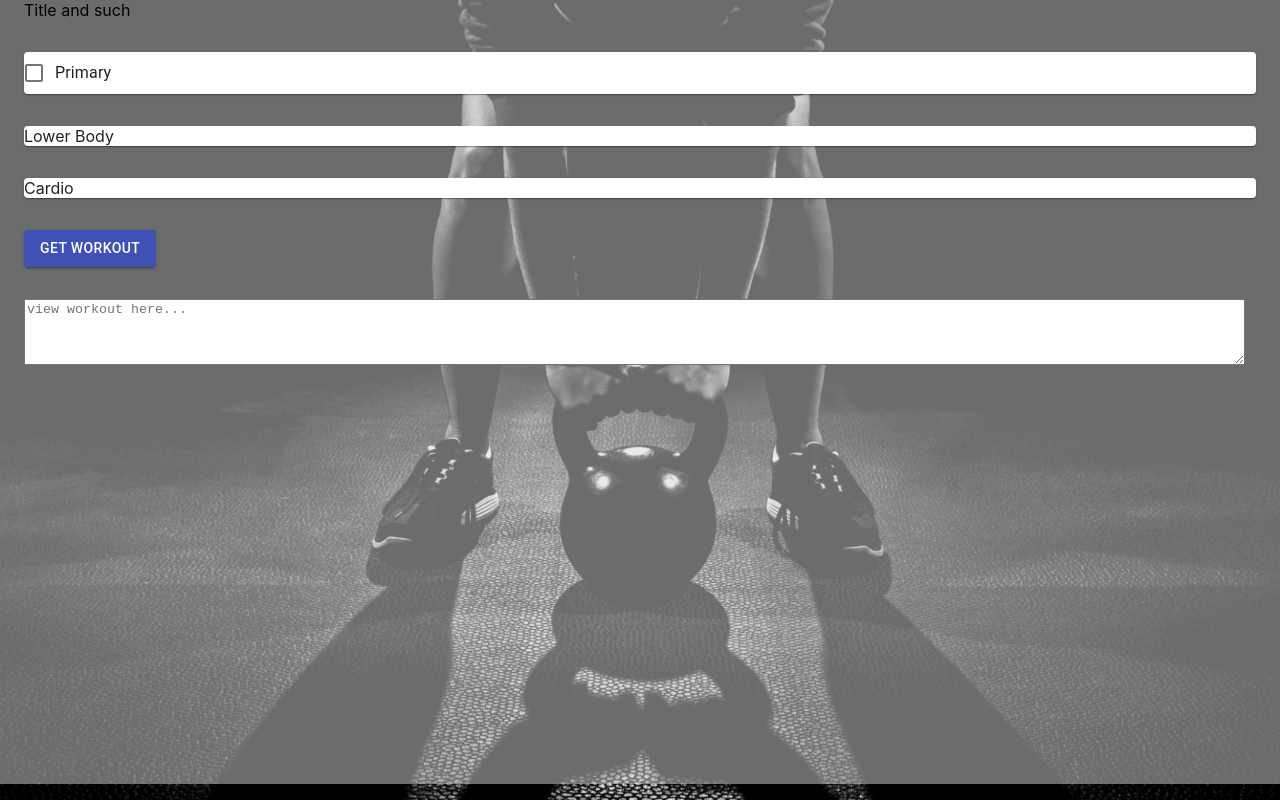
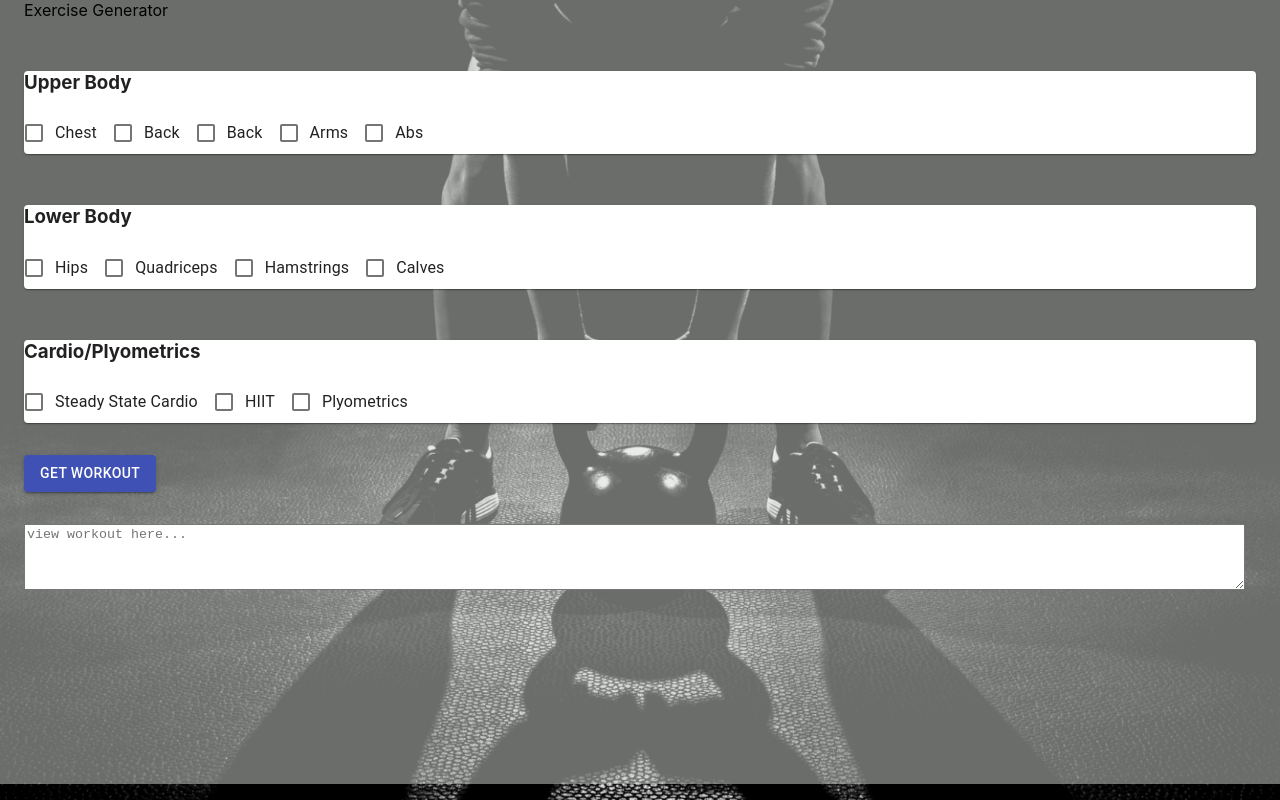
Before and after one commit to andrewh-code/react-xor-size, a React (Create React App) app: page / in a window 1280 px wide. Built offline with nearby package versions, Linux system fonts and the light colour scheme.

Commit message:
updated all checkboxes

```diff
--- a/src/App.js
+++ b/src/App.js
@@ -12,13 +12,30 @@ import { Checkbox, FormGroup, FormControlLabel } from '@material-ui/core';
 export class App extends Component {
 
   state = {
-    checkedB: false
+    // upper body
+    chestCheck: false,
+    backCheck: false,
+    armsCheck: false,
+    absCheck: false,
+    shouldersCheck: false,
+
+    // lower body
+    hipsCheck: false,
+    quadsCheck: false,
+    hamstringsCheck: false,
+    calvesCheck: false,
+
+    // cardio
+    steadyStateCardioCheck: false,
+    hiitCheck: false,
+    plyoCheck: false
+
   }
 
   handleChange = (e) => {
     this.setState({
-        ...this.state,
-        [e.target.name]: e.target.checked
+      ...this.state,
+      [e.target.name]: e.target.checked
     })
     console.log(e.target.name);
   }
@@ -38,37 +55,166 @@ export class App extends Component {
         <Container fixed style={styles.container}>
 
           <Grid container spacing={4}>
+            <Grid item xs={12}>
+              Exercise Generator
+          </Grid>
 
             <Grid item xs={12}>
-              Title and such
-          </Grid>
-            <Grid item xs={12}>
               <Paper>
+                <h3>Upper Body</h3>
                 <FormGroup row>
                   <FormControlLabel
                     control={
                       <Checkbox
-                        checked={this.state.checkedB}
+                        checked={this.state.chestCheck}
                         onChange={this.handleChange}
-                        name="checkedB"
+                        name="chestCheck"
                         color="primary"
                       />
                     }
-                    label="Primary"
+                    label="Chest"
                   />
-
+                  <FormControlLabel
+                    control={
+                      <Checkbox
+                        checked={this.state.backCheck}
+                        onChange={this.handleChange}
+                        name="backCheck"
+                        color="primary"
+                      />
+                    }
+                    label="Back"
+                  />
+                  <FormControlLabel
+                    control={
+                      <Checkbox
+                        checked={this.state.shouldersCheck}
+                        onChange={this.handleChange}
+                        name="shouldersCheck"
+                        color="primary"
+                      />
+                    }
+                    label="Back"
+                  />
+                  <FormControlLabel
+                    control={
+                      <Checkbox
+                        checked={this.state.armsCheck}
+                        onChange={this.handleChange}
+                        name="armsCheck"
+                        color="primary"
+                      />
+                    }
+                    label="Arms"
+                  />
+                  <FormControlLabel
+                    control={
+                      <Checkbox
+                        checked={this.state.absCheck}
+                        onChange={this.handleChange}
+                        name="absCheck"
+                        color="primary"
+                      />
+                    }
+                    label="Abs"
+                  />
                 </FormGroup>
               </Paper>
+            </Grid>
 
+            <Grid item xs={12}>
+            <Paper>
+                <h3>Lower Body</h3>
+                <FormGroup row>
+                <FormControlLabel
+                    control={
+                      <Checkbox
+                        checked={this.state.hipsCheck}
+                        onChange={this.handleChange}
+                        name="hipsCheck"
+                        color="primary"
+                      />
+                    }
+                    label="Hips"
+                  />
+                  <FormControlLabel
+                    control={
+                      <Checkbox
+                        checked={this.state.quadsCheck}
+                        onChange={this.handleChange}
+                        name="quadsCheck"
+                        color="primary"
+                      />
+                    }
+                    label="Quadriceps"
+                  />
+                  <FormControlLabel
+                    control={
+                      <Checkbox
+                        checked={this.state.hamstringsCheck}
+                        onChange={this.handleChange}
+                        name="hamstringsCheck"
+                        color="primary"
+                      />
+                    }
+                    label="Hamstrings"
+                  />
+                  <FormControlLabel
+                    control={
+                      <Checkbox
+                        checked={this.state.calvesCheck}
+                        onChange={this.handleChange}
+                        name="calvesCheck"
+                        color="primary"
+                      />
+                    }
+                    label="Calves"
+                  />
+                </FormGroup>
+              </Paper>
             </Grid>
+
             <Grid item xs={12}>
               <Paper>
-                Lower Body
-      </Paper>
+                <h3>Cardio/Plyometrics</h3>
+                <FormGroup row>
+                <FormControlLabel
+                    control={
+                      <Checkbox
+                        checked={this.state.steadyStateCardioCheck}
+                        onChange={this.handleChange}
+                        name="steadyStateCardioCheck"
+                        color="primary"
+                      />
+                    }
+                    label="Steady State Cardio"
+                  />
+                  <FormControlLabel
+                    control={
+                      <Checkbox
+                        checked={this.state.hiitCheck}
+                        onChange={this.handleChange}
+                        name="hiitCheck"
+                        color="primary"
+                      />
+                    }
+                    label="HIIT"
+                  />
+                  <FormControlLabel
+                    control={
+                      <Checkbox
+                        checked={this.state.plyoCheck}
+                        onChange={this.handleChange}
+                        name="plyoCheck"
+                        color="primary"
+                      />
+                    }
+                    label="Plyometrics"
+                  />
+                </FormGroup>
+              </Paper>
             </Grid>
-            <Grid item xs={12}>
-              <Paper>Cardio</Paper>
-            </Grid>
+
             <Grid item xs={12}>
               <Button variant="contained" color="primary">
                 Get Workout
```
